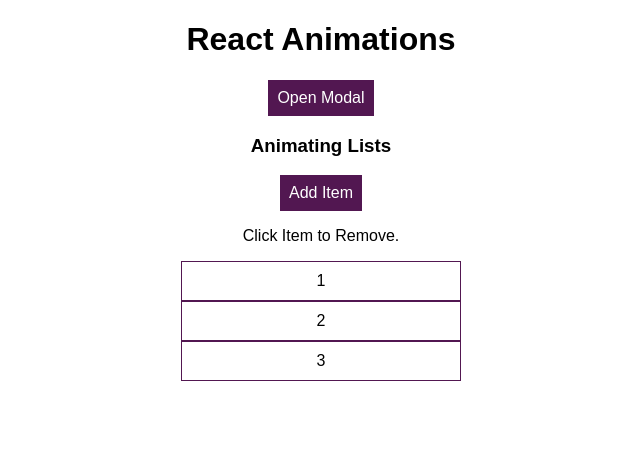
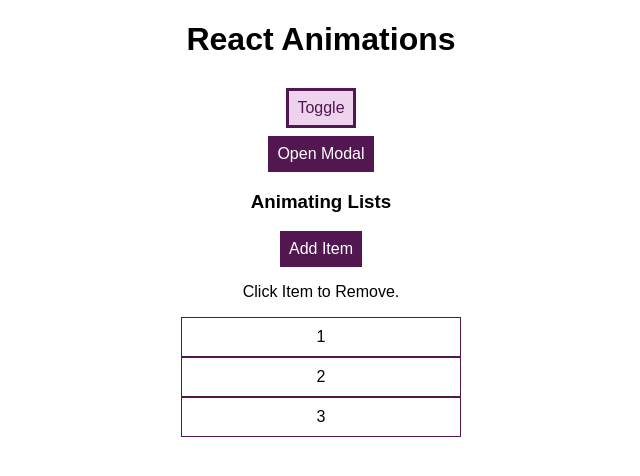
Before and after one commit to Ceyene/ReactAnimations, a React (Create React App) app: page / in a window 1280 px wide. Shown: the top 476 px of the page, without its empty margins (319-959 px from the left). Built offline with nearby package versions, Linux system fonts and the light colour scheme.

Commit message:
Adding a toggle button and a new div block

```diff
--- a/src/App.js
+++ b/src/App.js
@@ -8,6 +8,7 @@ import List from './components/List/List';
 class App extends Component {
 	state = {
 		modalIsOpen: false,
+		showBlock: false,
 	};
 
 	showModal = () => {
@@ -22,6 +23,25 @@ class App extends Component {
 		return (
 			<div className="App">
 				<h1>React Animations</h1>
+				<button
+					className="ToggleButton"
+					onClick={() =>
+						this.setState((prevState) => ({ showBlock: !prevState.showBlock }))
+					}
+				>
+					Toggle
+				</button>
+				<br />
+				{this.state.showBlock ? (
+					<div
+						style={{
+							backgroundColor: 'red',
+							width: 100,
+							height: 100,
+							margin: '0.5rem auto',
+						}}
+					></div>
+				) : null}
 				{this.state.modalIsOpen ? (
 					<Modal show={this.state.modalIsOpen} closed={this.closeModal} />
 				) : null}
--- a/src/index.css
+++ b/src/index.css
@@ -13,6 +13,16 @@ body {
 	cursor: pointer;
 }
 
+.ToggleButton {
+	border: 3px solid #521751;
+	font: inherit;
+	padding: 8px;
+	margin: 0.5rem;
+	background-color: #eed3ed;
+	color: #521751;
+	cursor: pointer;
+}
+
 .Button:hover,
 .Button:active {
 	background-color: #fa923f;
```
Lines whose indentation alone changed are shown as unchanged.
